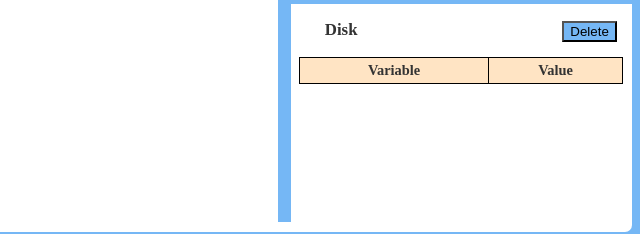
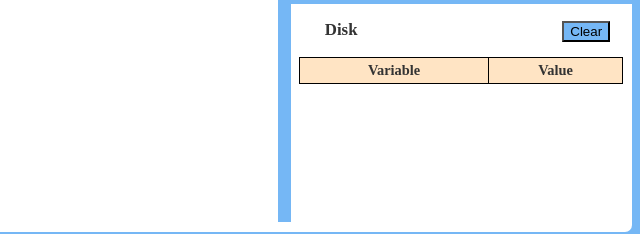
Before and after one commit to mailtonfcarvalho/db-02, a website: page index.html in a window 1280 px wide. Shown: the part 392-626 px from the top of the page, 640-1280 px from the left. Drawn offline with nearby package versions, Linux system fonts and the light colour scheme.

```diff
--- a/index.html
+++ b/index.html
@@ -150,7 +150,7 @@
                         <h3>Disk</h3>
                     </div>
                     <div class= "b">
-                        <button onclick="delete_disk()" type="submit" style="background-color: #75b7f5;"> Delete </button>
+                        <button onclick="delete_disk()" type="submit" style="background-color: #75b7f5;"> Clear</button>
                     </div>
                </div>
 
```
Also changed, not shown: js/locking-ctrl.js (+9 -8 lines).
